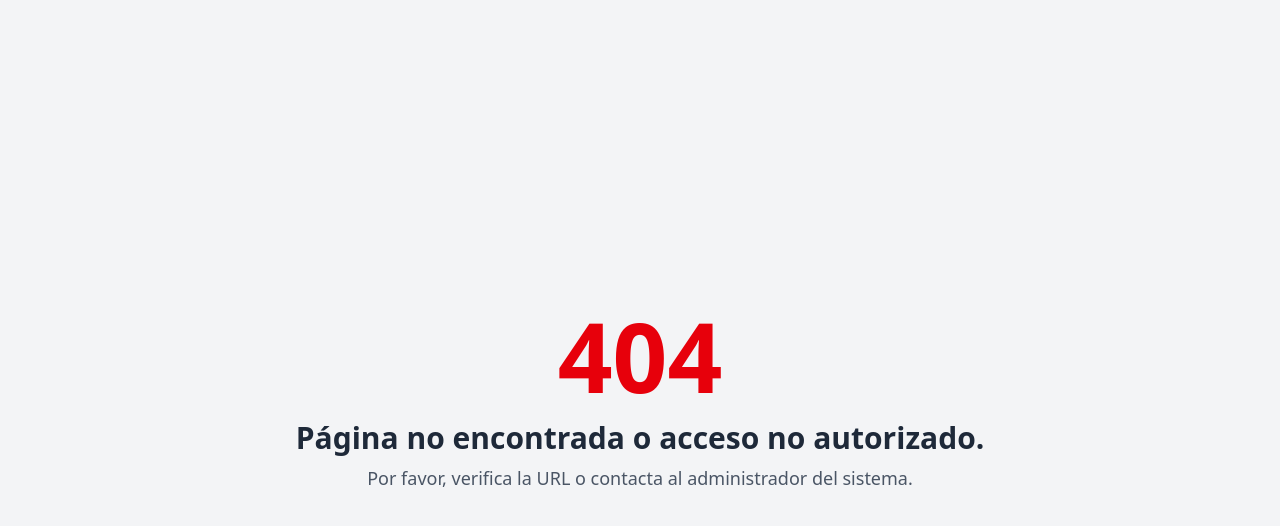
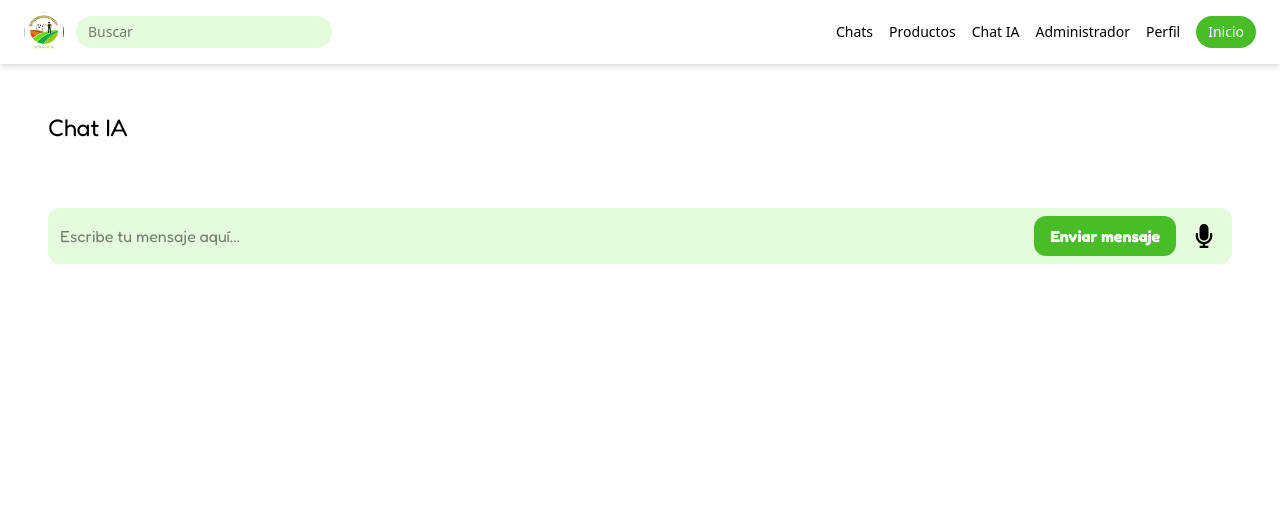
Before and after one commit to kelvinocampo/SENAGROL_Client, a React (Vite) app: page /IA in a window 1280 px wide. Before the commit this address led to /404. Shown: the top 526 px of the page. Built offline with nearby package versions, Linux system fonts and the light colour scheme.

Commit message:
Add: basic IA

```diff
--- a/src/App.tsx
+++ b/src/App.tsx
@@ -6,6 +6,7 @@ import { RegisterForm } from "@components/Usuarioregister/RegisterForm";
 import MyPurchasesPage from "@pages/ListarMisCompras";
 import { ProtectedRoute } from "@components/ProtectedRoute";
 import Error404 from "@pages/Error404";
+import { IA } from "./pages/IA";
 
 function App() {
   const isLoggedIn = !!localStorage.getItem('token'); // Esto puede mejorar con un contexto
@@ -36,6 +37,7 @@ function App() {
             </ProtectedRoute>
           }
         />
+        <Route path="/IA" element={<IA />} />
 
         <Route path="/404" element={<Error404 />} />
         <Route path="*" element={<Navigate to="/404" />} />
--- /dev/null
+++ b/src/components/IA/HistoryIA.tsx
@@ -0,0 +1,30 @@
+import { IAContext } from '@/contexts/IA';
+import { useContext } from 'react';
+
+export const HistoryIA = () => {
+  const { history }: any = useContext(IAContext);
+
+  return (
+    <div className="w-full flex flex-col gap-4">
+      {history.map((item: any, index: number) => (
+        <div key={index}>
+          {item.type === 'user' ? (
+            <div className="flex flex-col items-end text-right">
+              <p className="text-xs text-gray-500 pr-2">Usuario</p>
+              <div className="bg-[#48BD28] text-white px-4 py-2 rounded-xl max-w-[70%]">
+                {item.message}
+              </div>
+            </div>
+          ) : (
+            <div className="flex flex-col items-start text-left">
+              <p className="text-xs text-gray-500 pl-1">IA</p>
+              <div className="bg-[#E4FBDD] text-black px-4 py-2 rounded-xl max-w-[70%]">
+                {item.message}
+              </div>
+            </div>
+          )}
+        </div>
+      ))}
+    </div>
+  );
+};
--- /dev/null
+++ b/src/components/IA/InputIA.tsx
@@ -0,0 +1,107 @@
+import { FaMicrophone } from "react-icons/fa";
+import { IAContext } from "@/contexts/IA";
+import { useContext, useState, useRef } from "react";
+import { IAService } from "@services/IAServices";
+
+// Compatibilidad con navegadores
+const SpeechRecognition: any =
+    (window as any).SpeechRecognition || (window as any).webkitSpeechRecognition;
+
+export const InputIA = () => {
+    const { message, setMessage, history, setHistory }: any = useContext(IAContext);
+    const [isRecording, setIsRecording] = useState(false);
+    const [statusMessage, setStatusMessage] = useState<string | null>(null);
+    const recognitionRef = useRef<any>(null);
+
+    const handleRecording = () => {
+        if (!SpeechRecognition) {
+            setStatusMessage("Tu navegador no soporta reconocimiento de voz.");
+            return;
+        }
+
+        if (isRecording) {
+            recognitionRef.current?.stop();
+            setIsRecording(false);
+            setStatusMessage(null);
+        } else {
+            const recognition = new SpeechRecognition();
+            recognition.lang = "es-ES";
+            recognition.interimResults = true;
+            recognition.continuous = false;
+
+            recognition.onresult = (event: any) => {
+                const transcript = Array.from(event.results)
+                    .map((result: any) => result[0].transcript)
+                    .join("");
+
+                setMessage((prev: string) => prev + " " + transcript.trim());
+                setStatusMessage(null);
+            };
+
+            recognition.onerror = (event: any) => {
+                console.error("Error de reconocimiento:", event.error);
+                setStatusMessage("Ocurrió un error durante el reconocimiento de voz.");
+                setIsRecording(false);
+            };
+
+            recognition.onend = () => {
+                setIsRecording(false);
+            };
+
+            recognition.start();
+            recognitionRef.current = recognition;
+            setIsRecording(true);
+            setStatusMessage(null);
+        }
+    };
+
+    const handleSendMessage = async () => {
+        if (!message.trim()) {
+            setStatusMessage("Por favor, escribe un mensaje antes de enviarlo.");
+            return;
+        }
+        const response = await IAService.getResponse(message)
+        setHistory([...history, { type: "user", message }, { type: "ia", message: response }]);
+        console.log("Mensaje enviado:", message);
+        console.log("Respuesta de IA:", response);
+        setStatusMessage(null);
+        setMessage("");
+    };
+
+    return (
+        <div className="w-full flex flex-col gap-2">
+            {/* Mensaje de error o estado - Fuera del contenedor verde */}
+            {statusMessage && (
+                <p className="text-red-600 text-sm font-medium text-center">
+                    {statusMessage}
+                </p>
+            )}
+
+            {/* Caja de input + botones */}
+            <div className="flex sm:flex-row flex-col rounded-xl justify-between bg-[#E4FBDD] w-full">
+                <input
+                    type="text"
+                    className="py-2 px-3 outline-0 sm:w-[80%] w-full rounded-xl"
+                    placeholder="Escribe tu mensaje aquí..."
+                    value={message}
+                    onChange={(e) => setMessage(e.target.value)}
+                />
+
+                <div className="flex items-center justify-center gap-2 p-2">
+                    <button
+                        className="bg-[#48BD28] rounded-xl px-4 py-2 text-white cursor-pointer font-bold"
+                        onClick={handleSendMessage}
+                    >
+                        Enviar mensaje
+                    </button>
+                    <FaMicrophone
+                        className={`text-2xl cursor-pointer hover:scale-110 transition-all duration-200 mx-2 ${isRecording ? "text-red-500" : ""
+                            }`}
+                        title="Grabar mensaje"
+                        onClick={handleRecording}
+                    />
+                </div>
+            </div>
+        </div>
+    );
+};
--- /dev/null
+++ b/src/contexts/IA.tsx
@@ -0,0 +1,18 @@
+import { createContext, useEffect, useState } from 'react';
+
+export const IAContext: any = createContext<any>(undefined);
+
+export const IAProvider = ({ children }: any) => {
+    const [message, setMessage] = useState<any>("");
+    const [history, setHistory] = useState<any[]>(sessionStorage.getItem("history") ? JSON.parse(sessionStorage.getItem("history") || "") : []);
+
+    useEffect(() => {
+        sessionStorage.setItem("history", JSON.stringify(history));
+    }, [history]);
+
+    return (
+        <IAContext.Provider value={{ message, setMessage, history, setHistory }}>
+            {children}
+        </IAContext.Provider>
+    );
+};
--- /dev/null
+++ b/src/pages/IA.tsx
@@ -0,0 +1,19 @@
+import Header from "@components/Header";
+import { IAProvider } from "@/contexts/IA";
+import { InputIA } from "@/components/IA/InputIA";
+import { HistoryIA } from "@/components/IA/HistoryIA";
+
+export const IA = () => {
+    return (
+        <>
+            <Header></Header>
+            <section className="font-[Fredoka] flex flex-col gap-8 flex-1 items-start sm:p-12 p-4 justify-start">
+                <IAProvider>
+                    <h2 className="text-2xl">Chat IA</h2>
+                    <HistoryIA></HistoryIA>
+                    <InputIA />
+                </IAProvider>
+            </section>
+        </>
+    )
+}
--- /dev/null
+++ b/src/services/IAServices.ts
@@ -0,0 +1,50 @@
+export class IAService {
+    static API_URL = "http://localhost:10101";
+
+    static async getResponse(prompt: string): Promise<string> {
+        try {
+            const history = JSON.parse(sessionStorage.getItem("history") || "[]");
+            const response = await fetch(`${this.API_URL}/IA/`, {
+                method: "POST",
+                headers: {
+                    "Content-Type": "application/json",
+                },
+                body: JSON.stringify({ prompt, history }),
+            });
+
+            if (!response.ok) {
+                throw new Error(`Error ${response.status}: ${response.statusText}`);
+            }
+
+            const data = await response.json();
+            return data.response;
+        } catch (error) {
+            console.error("Error al obtener la respuesta de la IA:", error);
+            throw error;
+        }
+    }
+
+    static async getResponseUserRegistered(prompt: string, token: string): Promise<string> {
+        try {
+            const history = JSON.parse(sessionStorage.getItem("history") || "[]");
+            const response = await fetch(`${this.API_URL}/IA/registered_user`, {
+                method: "POST",
+                headers: {
+                    "Content-Type": "application/json",
+                    "Authorization": `Bearer ${token}`,
+                },
+                body: JSON.stringify({ prompt, history }),
+            });
+
+            if (!response.ok) {
+                throw new Error(`Error ${response.status}: ${response.statusText}`);
+            }
+
+            const data = await response.json();
+            return data.response;
+        } catch (error) {
+            console.error("Error al obtener la respuesta de la IA:", error);
+            throw error;
+        }
+    }
+}
```
